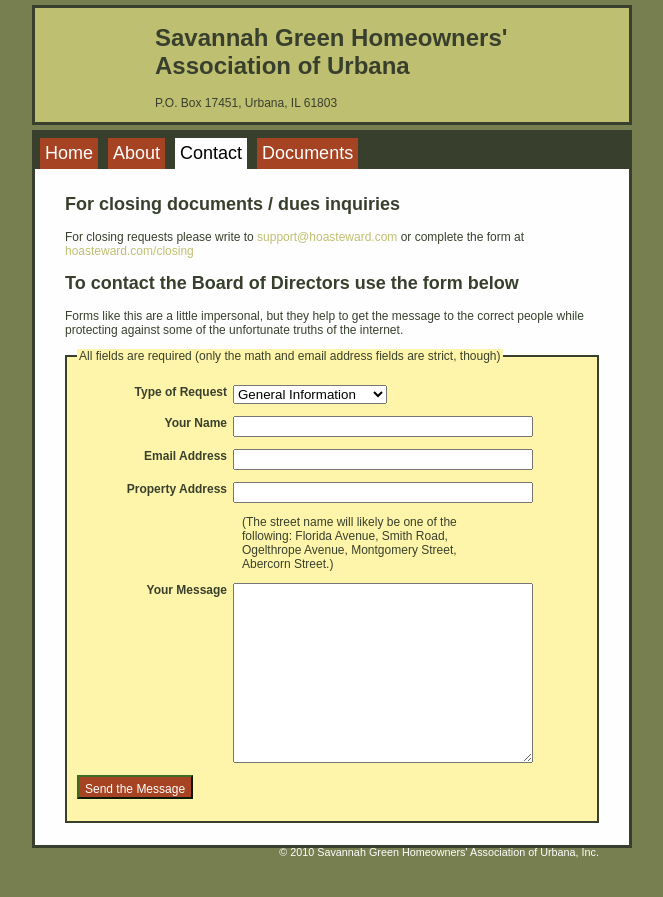
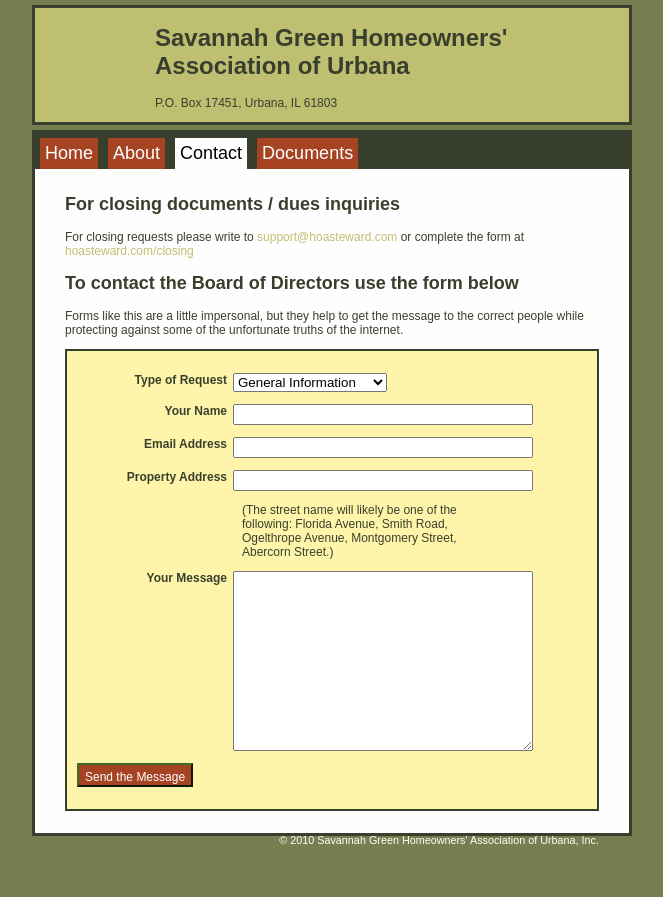
Before and after one commit to edthedev/savannahgreenurbana, a Jekyll site: the page built from contact.md, in a window 1280 px wide. Shown: the top 897 px of the page, without its empty margins (308-971 px from the left). Built offline with Jekyll 4.4.1, drawn with Linux system fonts in a browser that asks for light colours.

Commit message:
Removed reference to removed field

```diff
--- a/contact.md
+++ b/contact.md
@@ -18,9 +18,11 @@ layout: default
 <!-- <form method="POST" action="mailto:secretary@savannahgreenurbana.org?subject=Savannah Green HOA Contact Form Request">
 -->
   <fieldset>
+<!--
   <legend>
-   All fields are required (only the math and email address fields are strict, though)
+   All fields are required.
   </legend>
+-->
 
   <p>
     <label for="request-type">
```
